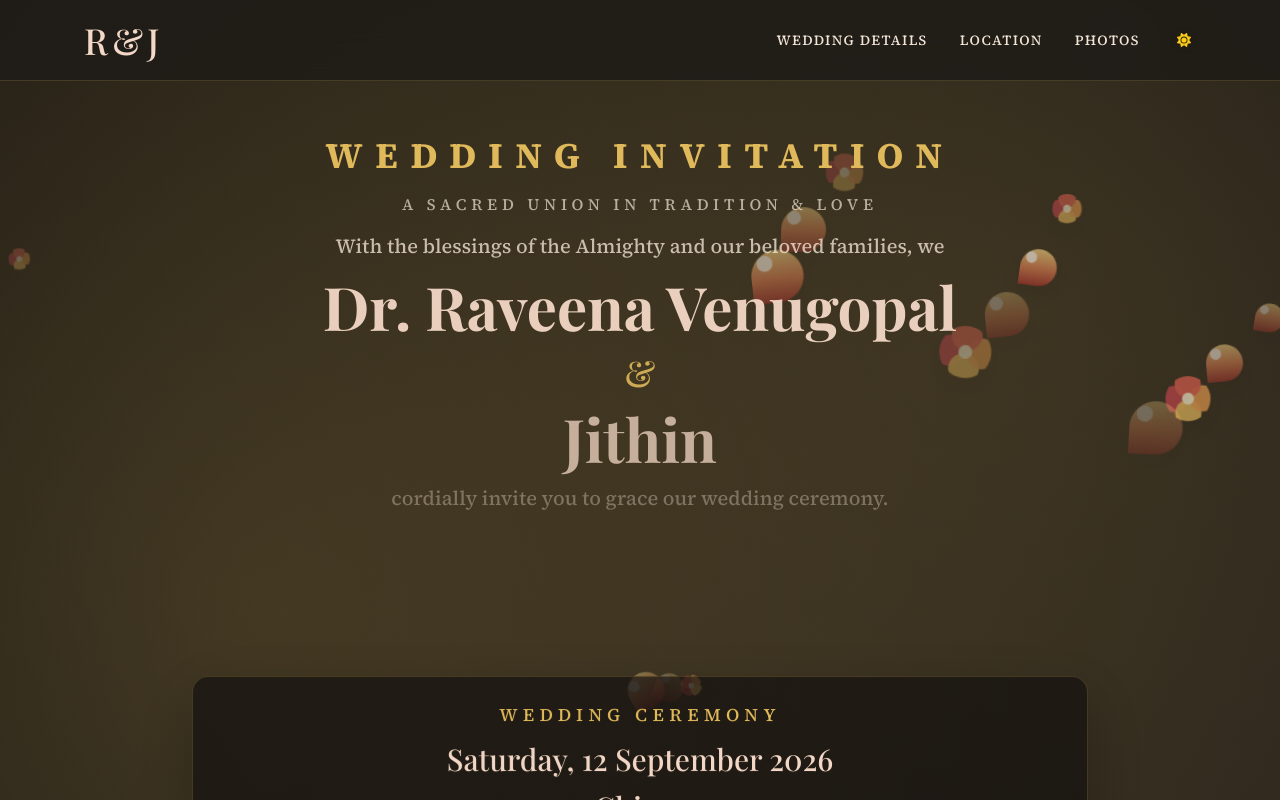
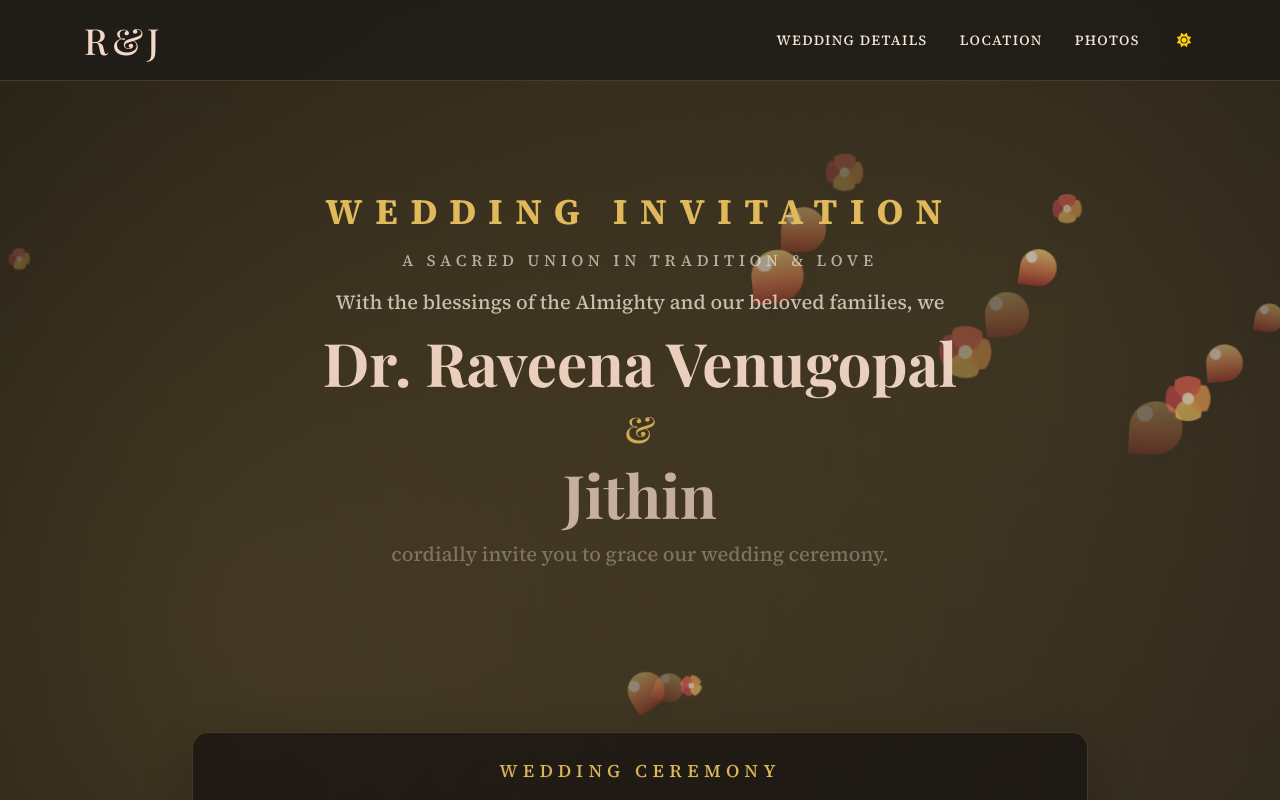
Before and after one commit to jithinpulikkal/wedding, a React (Vite) app in the folder client/: page / in a window 1280 px wide. Shown: the top 800 px of the page. Built offline with nearby package versions, Linux system fonts and the light colour scheme.

Commit message:
scroll locked and mt fixed

```diff
--- a/client/src/index.css
+++ b/client/src/index.css
@@ -198,3 +198,12 @@ img {
     transform: translate3d(0, 0, 0);
   }
 }
+html.scroll-locked,
+body.scroll-locked {
+  overflow: hidden;
+  overscroll-behavior: none;
+}
+
+body.scroll-locked {
+  touch-action: none;
+}
--- a/client/src/pages/Home.jsx
+++ b/client/src/pages/Home.jsx
@@ -1,4 +1,5 @@
 import { useEffect, useState } from "react";
+import { useLocation } from "react-router-dom";
 import SectionHeader from "../components/SectionHeader.jsx";
 import IllustrationCard from "../components/IllustrationCard.jsx";
 import DetailCard, { buildDetailCards, buildWelcomeCards, buildVenueCards } from "../components/DetailCard.jsx";
@@ -9,6 +10,7 @@ import Reveal from "../components/Reveal.jsx";
 
 const WEDDING_TARGET = new Date("2026-09-12T10:45:00+05:30").getTime();
 const WEDDING_END = new Date("2026-09-12T12:30:00+05:30").getTime();
+const HERO_SECTION_READY_DELAY = 7200;
 
 function getCountdownParts(targetTime) {
     const difference = targetTime - Date.now();
@@ -46,14 +48,13 @@ function escapeIcsText(value) {
 }
 
 export default function Home() {
+    const location = useLocation();
     const { brand, couple, events, invitation, ceremony, venues } = weddingData;
     const detailCards = buildDetailCards(weddingData);
     const welcomeCards = buildWelcomeCards(weddingData);
     const venueCards = buildVenueCards(weddingData);
 
-    const [heroReady, setHeroReady] = useState(false);
     const [countdown, setCountdown] = useState(() => getCountdownParts(WEDDING_TARGET));
-    const handleHeroReady = () => setHeroReady(true);
 
     useEffect(() => {
         const intervalId = window.setInterval(() => {
@@ -62,6 +63,29 @@ export default function Home() {
 
         return () => window.clearInterval(intervalId);
     }, []);
+
+    useEffect(() => {
+        if (location.hash) {
+            return undefined;
+        }
+
+        const root = document.documentElement;
+        const body = document.body;
+        const unlockScroll = () => {
+            root.classList.remove("scroll-locked");
+            body.classList.remove("scroll-locked");
+        };
+
+        root.classList.add("scroll-locked");
+        body.classList.add("scroll-locked");
+
+        const readyTimer = window.setTimeout(unlockScroll, HERO_SECTION_READY_DELAY);
+
+        return () => {
+            window.clearTimeout(readyTimer);
+            unlockScroll();
+        };
+    }, [location.hash]);
 
     const weddingVenue = venues[0];
     const eventTitle = `${couple.bride.name} & ${couple.groom.name} Wedding Ceremony`;
@@ -109,7 +133,7 @@ export default function Home() {
             <section className="mx-auto max-w-6xl px-4 sm:px-5 py-auto">
                 <div className="mx-auto max-w-4xl min-w-0 space-y-6 text-center sm:space-y-4">
                     <Reveal animation="fadeInSlow" delay={0}>
-                        <p className="break-words md:mt-10 mt-36  text-2xl font-bold uppercase tracking-[0.18em] text-gold sm:text-4xl sm:tracking-[0.35em]">
+                        <p className="break-words mt-24  text-2xl font-bold uppercase tracking-[0.18em] text-gold sm:text-4xl sm:tracking-[0.35em]">
                             {invitation.title}
                         </p>
                     </Reveal>
```
